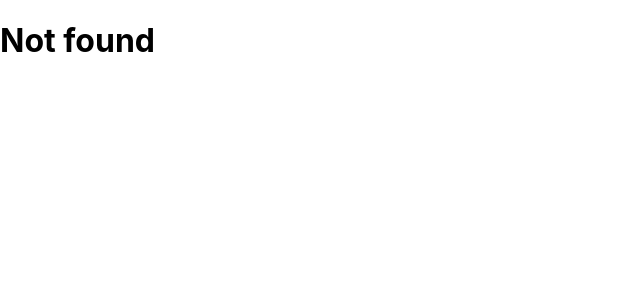
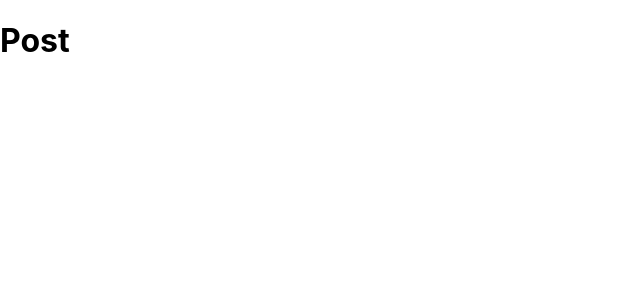
Before and after one commit to szkola-reacta/booking, a Next.js app: page /posts in a window 1280 px wide. Before the commit this address had no page. Shown: the top 300 px of the page, without its empty margins (0-640 px from the left). Built offline with nearby package versions, Linux system fonts and the light colour scheme.

Commit message:
feat: routing catchall

```diff
--- /dev/null
+++ b/src/pages/posts/[...slug].js
@@ -0,0 +1,14 @@
+import { useRouter } from 'next/router';
+
+function Post() {
+  const router = useRouter();
+  console.log(router);
+  const { slug } = router.query;
+  return (
+    <div>
+      <h1>Post</h1>
+    </div>
+  );
+}
+
+export default Post;
```
Also changed, not shown: src/pages/posts/index.js (added).
